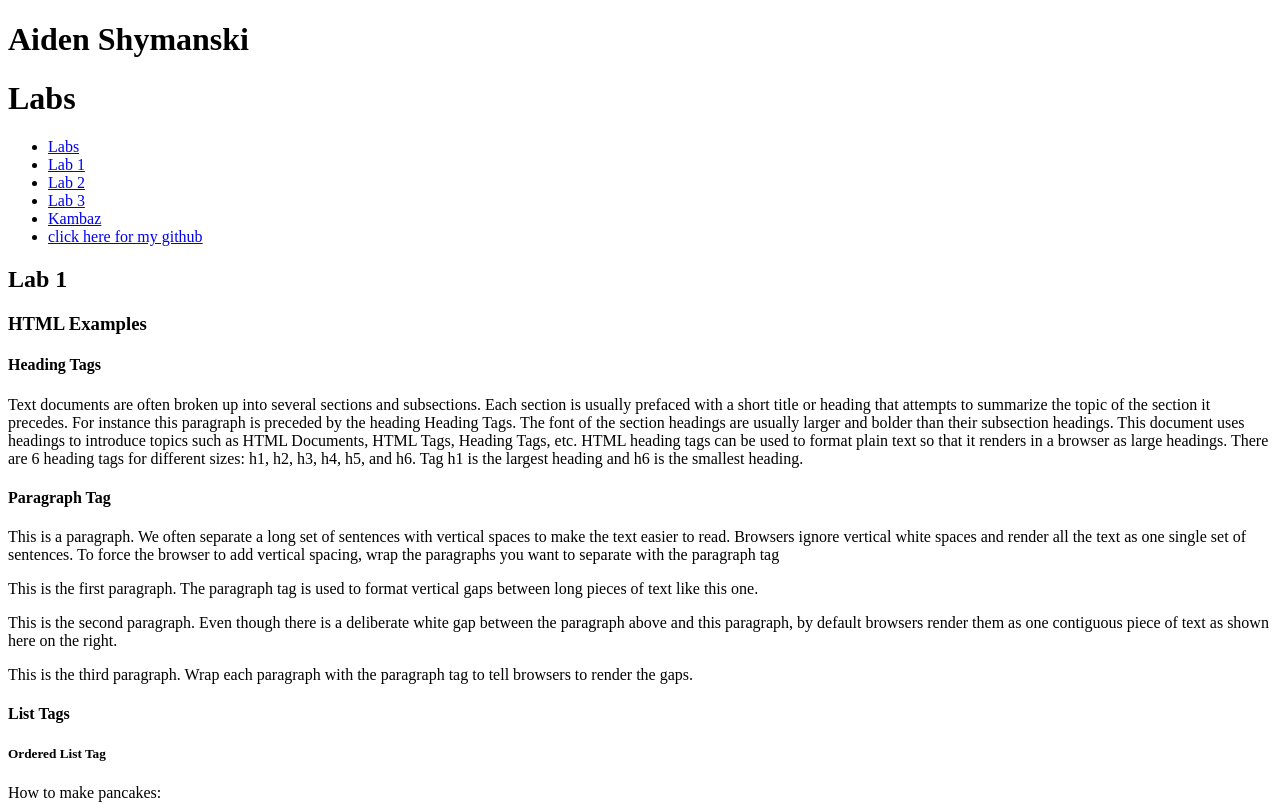
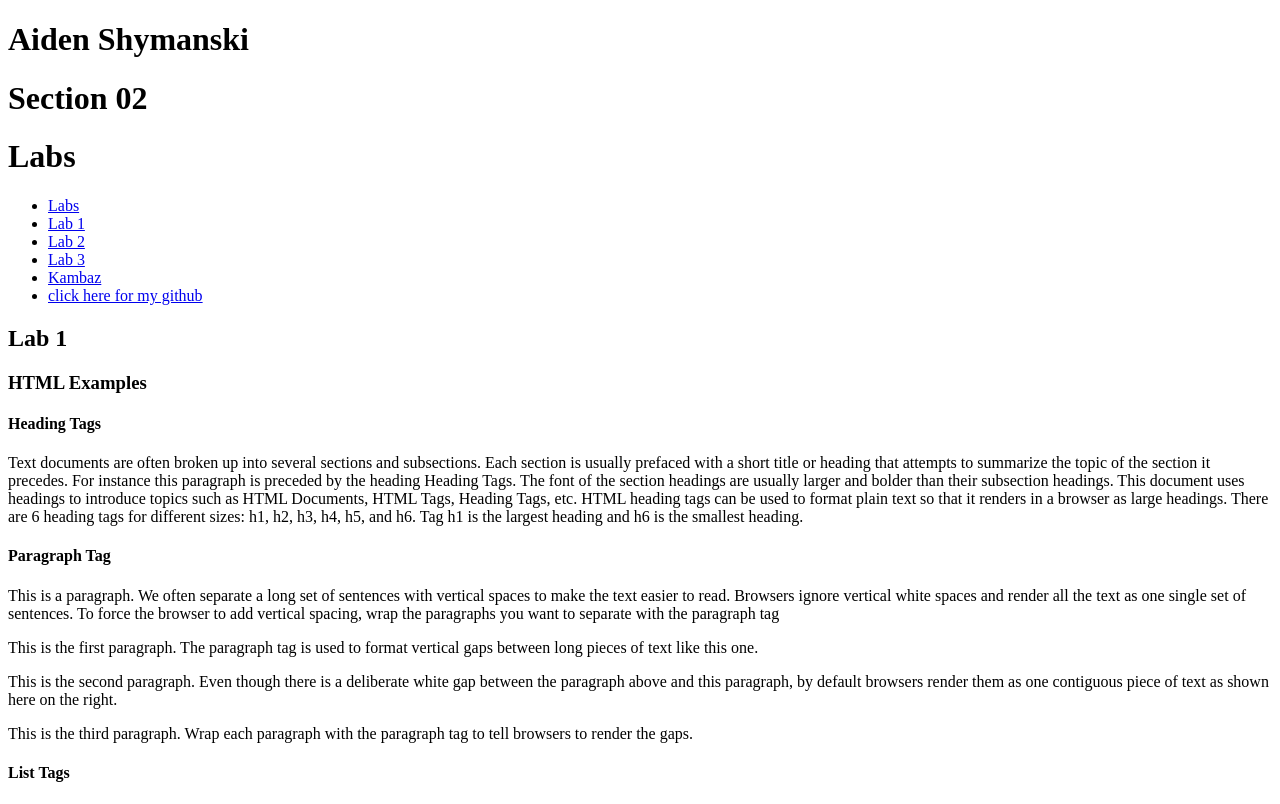
Before and after one commit to a-shymanski/kanbas-react-web-app, a React (Vite) app: page /#/Labs/Lab1 in a window 1280 px wide. Shown: the top 804 px of the page. Built offline with nearby package versions, Linux system fonts and the light colour scheme.

Commit message:
Final Additions

```diff
--- a/src/Labs/index.tsx
+++ b/src/Labs/index.tsx
@@ -7,6 +7,7 @@ export default function Labs() {
   return (
     <div>
       <h1>Aiden Shymanski</h1>
+      <h1> Section 02</h1>
       <h1>Labs</h1>
       <TOC />
       <Routes>
```
